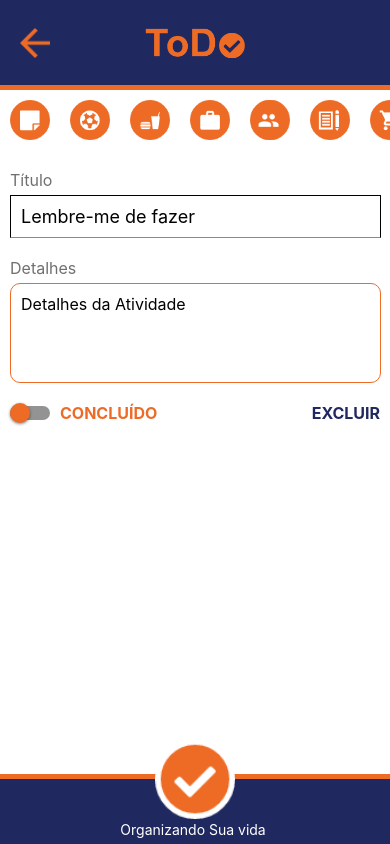
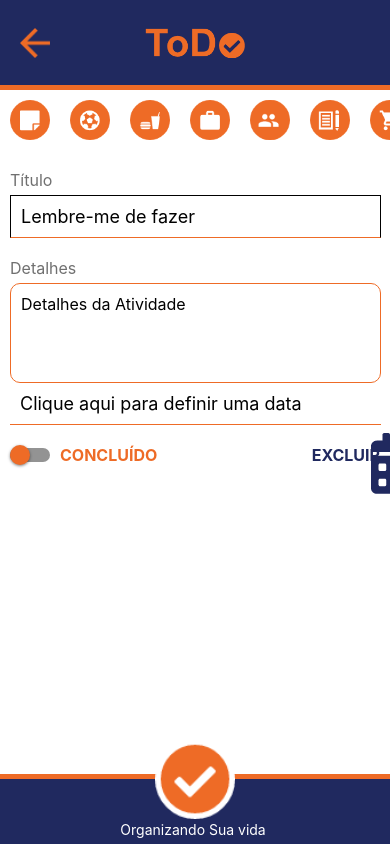
Before and after one commit to monteirovictor/todo, a React Native app: screen / in a window 390 px wide. Built offline with nearby package versions, Linux system fonts and the light colour scheme.

Commit message:
14-02-2021

```diff
--- a/package.json
+++ b/package.json
@@ -8,6 +8,7 @@
     "eject": "expo eject"
   },
   "dependencies": {
+    "@react-native-community/datetimepicker": "^3.0.9",
     "axios": "^0.21.1",
     "date-fns": "^2.16.1",
     "expo": "~40.0.0",
--- a/src/components/DateTimeInput/index.android.js
+++ b/src/components/DateTimeInput/index.android.js
@@ -1,5 +1,13 @@
 import React, {useState} from 'react';
-import {TouchableOpacity,Image,TextInput,DatePickerAndroid,TimePickerAndroid}from 'React-native';
+import {
+    TouchableOpacity,
+    Image,
+    TextInput,
+    DatePickerAndroid,
+    TimePickerAndroid,
+    Alert,
+  } from 'react-native'
+
 
 import styles from './styles';
 import iconCalendar from '../../assets/calendar.png';
@@ -10,7 +18,29 @@ export default function DateTimeInputAndroid({type}){
     const [datetime,setDateTime]=useState();
 
     async function SelectDataOrHour(){
+        if(type=='date'){
+            const {action,year,month,day} = await DatePickerAndroid.open({
+                mode:'calendar'
+            });
 
+            if(action == DatePickerAndroid.dateSetAction)
+            setDateTime(`${day} - ${month} - ${year}`);
+
+        }else{
+            const {action,hour,minuto} = await TimePickerAndroid.open({
+                is24Hour:true
+            });
+            if(action != TimePickerAndroid.dismissedAction)
+                setDateTime(`${hour}:${minuto}`);
+        }
     }
 
+
+    return (
+        <TouchableOpacity onPress={SelectDataOrHour}>
+            <TextInput style={styles.input} placeholder={type == 'date' ? 'Clique aqui para definir uma data':
+            'Clique aqui para definir uma hora'} editable={false} value={datetime} />
+            <Image style={styles.iconTextInput} source={type == 'date' ? iconCalendar:iconClock} />
+        </TouchableOpacity>
+    )
 }
--- a/src/components/DateTimeInput/styles.js
+++ b/src/components/DateTimeInput/styles.js
@@ -1,7 +1,19 @@
 import {StyleSheet} from 'react-native';
 
 const styles = StyleSheet.create({
-
+ input:{
+     fontSize:18,
+     padding:10,
+     width:'95%',
+     borderBottomWidth:1,
+     borderBottomColor:'#ee6b26',
+     marginHorizontal:10
+ },
+ iconTextInput:{
+     position:'absolute',
+     left:'95%',
+     top:50
+ }
 });
 
 
--- a/src/views/Task/index.js
+++ b/src/views/Task/index.js
@@ -17,7 +17,7 @@ import styles from './styles';
 import Header from '../../components/Header';
 import Footer from '../../components/Footer';
 import typeIcon from '../../utils/typeIcons';
-
+import DateTimeInput from '../../components/DateTimeInput/index.android';
 
 export default function Task(){
 
@@ -42,7 +42,7 @@ export default function Task(){
 
               <Text style={styles.label}>Detalhes</Text>
               <TextInput style={styles.inputarea} maxLength={200}  multiline={true} placeholder="Detalhes da Atividade"/>
-
+                <DateTimeInput type={'date'}/>
               <View style={styles.inLine}>
                   <View style={styles.inputInline}>
                     <Switch onValueChange={()=>setDone(!done)} value={done} thumbColor={done ?'#00761b' : '#ee6b26'}/>
```
Also changed, not shown: 1 other file (tests, documents, lock files or other folders).
